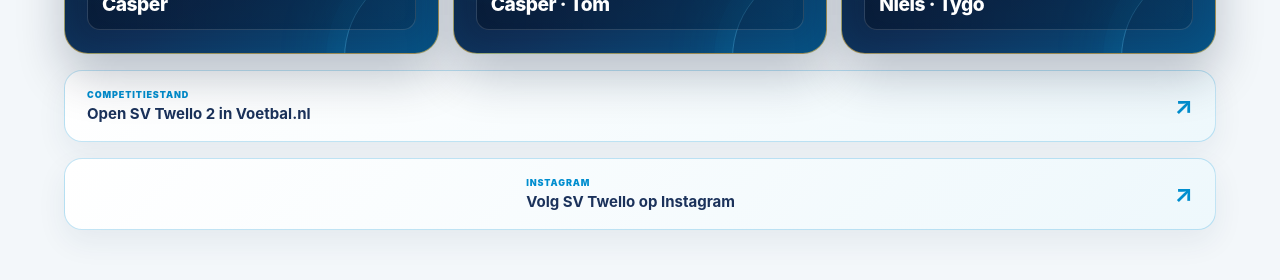
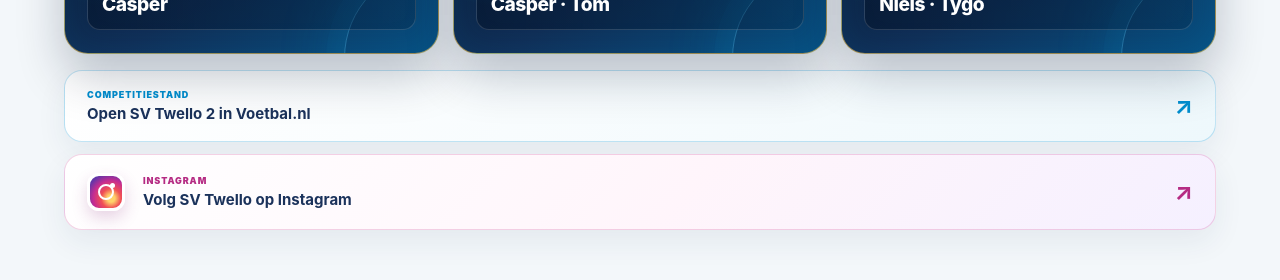
Before and after one commit to JPDH73/sv-twello-zondag-2-dashboard, a Next.js app: page / in a window 1280 px wide. Shown: the part 1820-2100 px from the top of the page. Built offline with nearby package versions, Linux system fonts and the light colour scheme.

Commit message:
Stijl Instagram-link op dashboard

```diff
--- a/app/globals.css
+++ b/app/globals.css
@@ -140,12 +140,22 @@ button { color: inherit; }
 .training-card p { margin: 10px 0 0; color: var(--muted); font-size: 13px; line-height: 1.65; }
 
 .leader-grid { display: grid; grid-template-columns: repeat(3,minmax(0,1fr)); gap: 14px; }
-.standings-link { display: flex; align-items: center; justify-content: space-between; gap: 18px; margin-top: 16px; padding: 18px 22px; border: 1px solid rgba(0,142,207,.24); border-radius: 18px; color: var(--navy); background: linear-gradient(135deg,#fff,#eef8fc); box-shadow: 0 12px 30px rgba(27,50,91,.07); text-decoration: none; transition: transform .16s ease,border-color .16s ease,box-shadow .16s ease; }
+.dashboard-links { display: grid; gap: 12px; margin-top: 16px; }
+.standings-link { display: flex; align-items: center; justify-content: space-between; gap: 18px; padding: 18px 22px; border: 1px solid rgba(0,142,207,.24); border-radius: 18px; color: var(--navy); background: linear-gradient(135deg,#fff,#eef8fc); box-shadow: 0 12px 30px rgba(27,50,91,.07); text-decoration: none; transition: transform .16s ease,border-color .16s ease,box-shadow .16s ease; }
 .standings-link:hover, .standings-link:focus-visible { transform: translateY(-2px); border-color: rgba(0,142,207,.58); outline: none; box-shadow: 0 16px 36px rgba(27,50,91,.12); }
 .standings-link span { display: grid; gap: 4px; }
 .standings-link small { color: var(--blue); font-size: 9px; font-weight: 900; letter-spacing: .1em; text-transform: uppercase; }
 .standings-link strong { font-size: 15px; }
 .standings-link > b { color: var(--blue); font-size: 24px; line-height: 1; }
+.instagram-link { justify-content: flex-start; border-color: rgba(194,38,124,.2); background: linear-gradient(135deg,#fff 0%,#fff5fb 54%,#f5f0ff 100%); }
+.instagram-link:hover, .instagram-link:focus-visible { border-color: rgba(194,38,124,.55); box-shadow: 0 16px 36px rgba(112,30,115,.14); }
+.instagram-link > span:nth-child(2) { flex: 1; }
+.instagram-link small { color: #b52b83; }
+.instagram-link > b { color: #b52b83; }
+.instagram-mark { position: relative; display: block; flex: 0 0 38px; width: 38px; height: 38px; border: 3px solid #fff; border-radius: 12px; background: radial-gradient(circle at 66% 70%,#ffd36a 0 12%,#f04f55 32%,#c52c91 58%,#6335a8 82%); box-shadow: 0 7px 16px rgba(133,42,122,.2); }
+.instagram-mark::before { content: ""; position: absolute; inset: 8px; border: 2px solid #fff; border-radius: 50%; }
+.instagram-mark i { position: absolute; top: 7px; right: 7px; width: 5px; height: 5px; border-radius: 50%; background: #fff; }
+.instagram-mark b { display: none; }
 .leader-card, .loser-card { --award-glow: rgba(0,142,207,.52); position: relative; overflow: hidden; min-height: 226px; padding: 22px; border: 1px solid rgba(255,209,92,.58); border-radius: 24px; color: white; background: radial-gradient(circle at 14% 8%,var(--award-glow),transparent 42%),linear-gradient(145deg,#06162d 0%,#102e56 54%,#074f80 100%); box-shadow: 0 22px 48px rgba(4,20,44,.24),inset 0 1px 0 rgba(255,255,255,.14),inset 0 0 34px rgba(0,142,207,.12); transition: transform .22s ease,border-color .22s ease,box-shadow .22s ease; }
 .leader-card:nth-child(2), .loser-card:nth-child(2) { --award-glow: rgba(0,184,255,.64); }
 .leader-card:nth-child(3), .loser-card:nth-child(3) { --award-glow: rgba(27,78,150,.78); }
```
